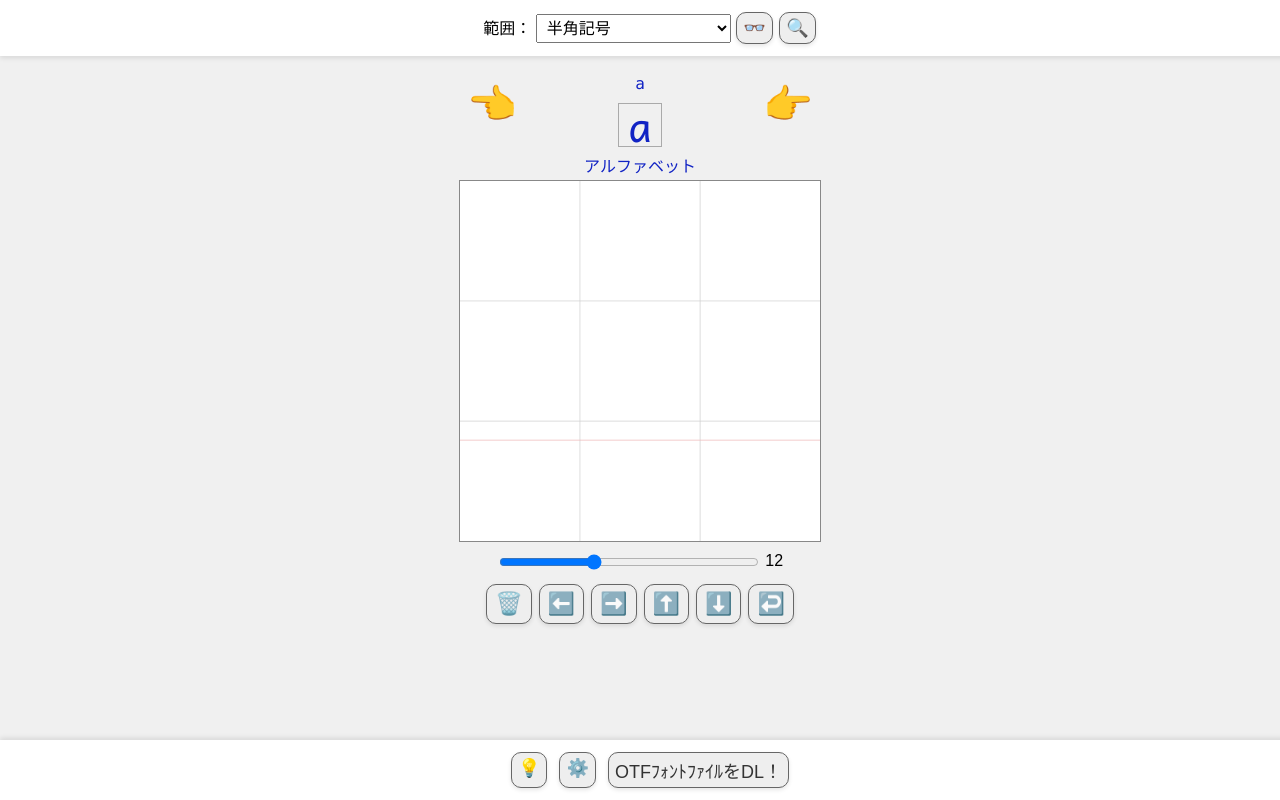
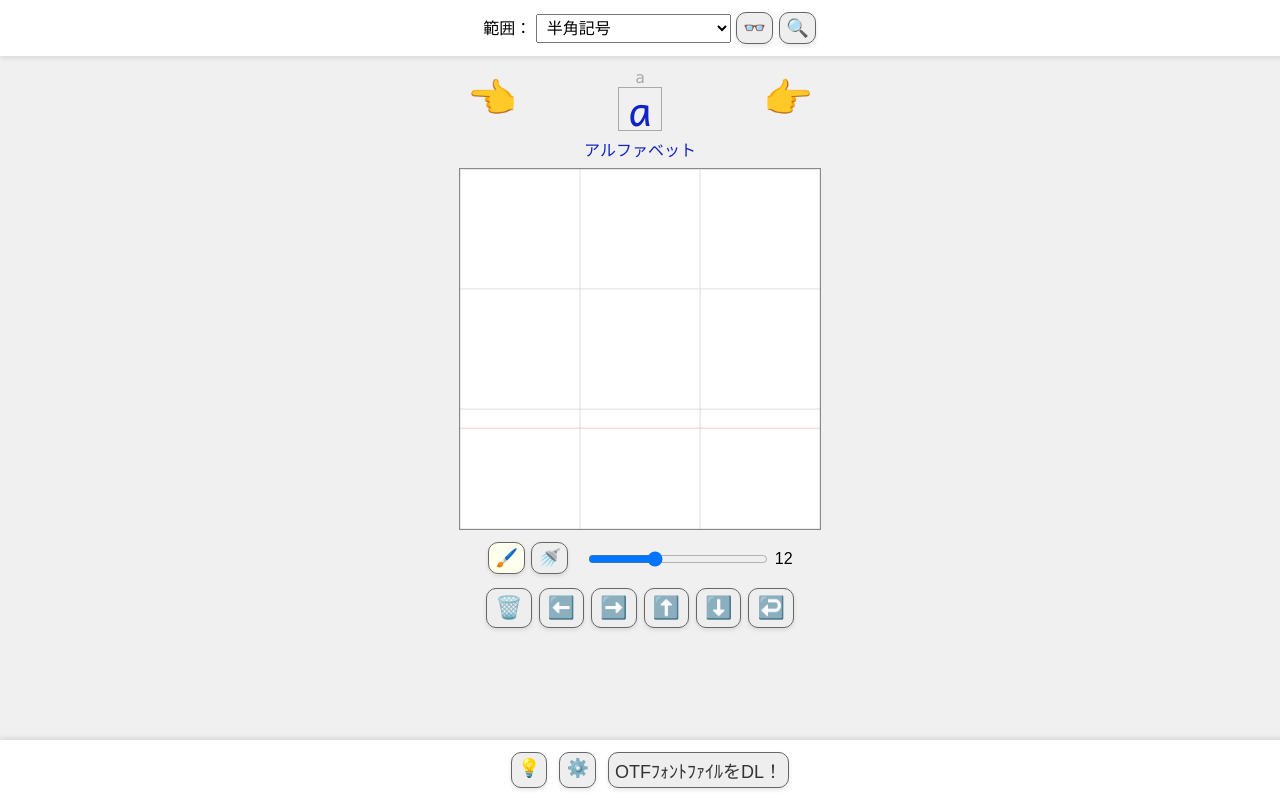
Before and after one commit to ButTaiwan/buttaiwan.github.io, a plain HTML site: page writemyfont/ja.html in a window 1280 px wide. Drawn offline with nearby package versions, Linux system fonts and the light colour scheme.

Commit message:
grid size & eraser

```diff
--- a/writemyfont/fontdrawer.js
+++ b/writemyfont/fontdrawer.js
@@ -124,36 +124,45 @@ async function initCanvas(canvas) {
 	canvas.addEventListener('touchstart', (e) => e.preventDefault(), { passive: false });
 	canvas.addEventListener('touchmove', (e) => e.preventDefault(), { passive: false });
 
+	var scale = await loadFromDB('scaleRate') || 100; // 縮放比例，預設為 100%
+	scale = parseInt(scale, 10) / 100; // 轉換為小數
+	//var scaleoff = (upm - scale * upm) / 2; // 縮放偏移量
+
 	// 繪製九宮格底圖
 	const gridCanvas = document.getElementById('gridCanvas');
 	const gridCtx = gridCanvas.getContext('2d');
-	const gridWidth = gridCanvas.width / 3;
-	const gridHeight = gridCanvas.height / 3;
+	gridCtx.clearRect(0, 0, gridCanvas.width, gridCanvas.height);
+
+	const emWidth = gridCanvas.width / scale;			// 字身框寬度
+	const emHeight = gridCanvas.height / scale;			// 字身框高度
+	const gridXOff = (gridCanvas.width - emWidth) / 2;	// X 軸偏移量
+	const gridYOff = (gridCanvas.height - emHeight) / 2;	// X 軸偏移量
+
+	//const gridWidth = Math.round(gridCanvas.width / scale / 3);		// 每格寬度
+	//const gridHeight = Math.round(gridCanvas.height / scale / 3);	// 每格高度
 
 	gridCtx.strokeStyle = '#cccccc';
 	gridCtx.lineWidth = 1;
 
-	// 繪製垂直線
-	for (let i = 1; i < 3; i++) {
+	// 繪製格線
+	for (let i = 0; i <= 3; i++) {
 		gridCtx.beginPath();
-		gridCtx.moveTo(i * gridWidth, 0);
-		gridCtx.lineTo(i * gridWidth, gridCanvas.height);
+		gridCtx.moveTo(gridXOff + emWidth * i / 3, gridYOff);
+		gridCtx.lineTo(gridXOff + emWidth * i / 3, gridYOff + emHeight);
 		gridCtx.stroke();
-	}
 
-	// 繪製水平線
-	for (let i = 1; i < 3; i++) {
 		gridCtx.beginPath();
-		gridCtx.moveTo(0, i * gridHeight);
-		gridCtx.lineTo(gridCanvas.width, i * gridHeight);
+		gridCtx.moveTo(gridXOff, gridYOff + emHeight * i / 3);
+		gridCtx.lineTo(gridXOff + emWidth, gridYOff + emHeight * i / 3);
 		gridCtx.stroke();
+
 	}
 
 	// 繪製基線
 	gridCtx.strokeStyle = '#eebbbb';	// 基線顏色
 	gridCtx.beginPath();
-	gridCtx.moveTo(0, gridCanvas.height*0.72);
-	gridCtx.lineTo(gridCanvas.width, gridCanvas.height*0.72);
+	gridCtx.moveTo(gridXOff, gridYOff + emHeight*0.72);
+	gridCtx.lineTo(gridXOff + emWidth, gridYOff + emHeight*0.72);
 	gridCtx.stroke();
 
 	// 載入筆寬設定
@@ -233,15 +242,6 @@ async function createFont(glyphs, gidMap, verts, ccmps) {
 $(document).ready(async function () {
 	const $listSelect = $('#listSelect');
 
-    // 初始化 IndexedDB
-    initDB().then(() => {
-        console.log('IndexedDB 起動完成');
-		initCanvas(canvas);	// 初始化九宮格底圖
-		$listSelect.change(); // 觸發一次 change 事件以載入第一個列表
-    }).catch((error) => {
-        console.error('IndexedDB 起動失敗', error);
-    });
-
     const $canvas = $('#drawingCanvas');
     const canvas = $canvas[0];
     const ctx = canvas.getContext('2d');
@@ -252,6 +252,15 @@ $(document).ready(async function () {
 	const $progressContainer = $('#progress-container');
     const $progressBar = $('#progress-bar');
     const $progressText = $('#progress-text');
+
+    // 初始化 IndexedDB
+    initDB().then(() => {
+        console.log('IndexedDB 起動完成');
+		initCanvas(canvas);	// 初始化九宮格底圖
+		$listSelect.change(); // 觸發一次 change 事件以載入第一個列表
+    }).catch((error) => {
+        console.error('IndexedDB 起動失敗', error);
+    });
 
 
 	let nowList = null;
@@ -361,17 +370,31 @@ $(document).ready(async function () {
         ctx.moveTo(x * ratio, y * ratio);
 	});
 
+	var eraseMode = false;
+
+	$('#penButton').on('click', function () {
+		$('#penButton').addClass('use');
+		$('#eraserButton').removeClass('use');
+		eraseMode = false;
+	});
+	$('#eraserButton').on('click', function () {
+		$('#eraserButton').addClass('use');
+		$('#penButton').removeClass('use');
+		eraseMode = true; // 切換到橡皮擦模式
+	});
+
     // 繪製中
 	$canvas.on('mousemove touchmove', function (event) {
         if (!isDrawing) return;
         const { x, y } = getCanvasCoordinates(event);
 
+		ctx.globalCompositeOperation = eraseMode ? "destination-out" : "source-over"; // 如果是橡皮擦模式，則使用 destination-out，否則使用 source-over
 		// 毛筆模式：動態調整線條粗細
 		ctx.lineWidth = lineWidth * 0.7 + Math.random() * lineWidth * 0.6; // 粗細隨機變化
 		ctx.lineJoin = 'round'; // 線條連接處為圓角
 		ctx.lineCap = 'round'; // 線條端點為圓角
         ctx.lineTo(x*ratio, y*ratio);
-        ctx.strokeStyle = 'black';
+		ctx.strokeStyle = 'black';
         ctx.stroke();
     });
 
@@ -614,6 +637,7 @@ $(document).ready(async function () {
 		var rate = parseInt($(this).val(), 10);
 		$('#scaleRateValue').text(rate + '%');
 		saveToDB('scaleRate', rate);
+		initCanvas(canvas);
 	});
 
 	// 顯示字表畫面
--- a/writemyfont/ja.html
+++ b/writemyfont/ja.html
@@ -6,7 +6,7 @@
     <title>フォントを書こう！ by 字嗨</title>
     <style>
         body {
-            margin: 64px 0 0 0;
+            margin: 58px 0 0 0;
             display: flex;
             flex-direction: column;
             align-items: center;
@@ -26,10 +26,10 @@
 
 		@font-face { font-family: LessonOne; src: url('LessonOne-Regular.woff'); font-weight: normal; font-style: normal; }
 
-		#demo-container { margin-bottom: 5px; width: 360px; position: relative; color: #1123c4; text-align: center; font-family: sans-serif; height: 6em; margin: 10px auto }
+		#demo-container { margin-bottom: 5px; width: 360px; position: relative; color: #1123c4; text-align: center; font-family: sans-serif; height: 5.6em; margin: 10px auto }
 		#demo-container span { display: block; line-height: 1.2; }
-		#glyphName { font-family: Consolas, monospace;}
-		#demo-container #charSeq { font-size: 2.6em; line-height: 1; margin: 10px auto; width: 1em; font-family: GenYoExt, LessonOne, sans-serif; border: 1px solid #aaa; }
+		#glyphName { font-family: Consolas, monospace; color: #aaa }
+		#demo-container #charSeq { font-size: 2.6em; line-height: 1; margin: 0 auto 10px auto; width: 1em; font-family: GenYoExt, LessonOne, sans-serif; border: 1px solid #aaa; }
 		#demo-container #charSeq.vert { writing-mode: vertical-rl; text-orientation: mixed; font-feature-settings: "vert" }
 		#prevButton { font-size: 2.5em; position: absolute; left: 0; top: 0; border: 0; background: transparent; box-shadow: none; }
 		#nextButton { font-size: 2.5em; position: absolute; right: 0; top: 0; border: 0; background: transparent; box-shadow: none }
@@ -52,7 +52,8 @@
         #drawingCanvas { position: absolute; top: 0; left: 0; z-index: 1 } /* 繪圖畫布在上方 */
 
 		#slider-container { text-align: center; margin: 10px 0 }
-		#lineWidthSlider { width: 260px; display: inline-block; vertical-align: middle; }
+		#slider-container .use { background-color: #ffe ;}
+		#lineWidthSlider { margin-left: 15px; width: 180px; display: inline-block; vertical-align: middle; }
 		#slider-container { font-family: sans-serif; }
 
         #button-container { display: flex; gap: 5px; justify-content: center }
@@ -106,6 +107,8 @@
     </div>
 
 	<div id="slider-container">
+		<span class="butt use" id="penButton">🖌️</span>
+		<span class="butt" id="eraserButton">🚿</span>
 		<input id="lineWidthSlider" type="range" min="2" max="30" value="12" />
 		<label for="lineWidthSlider"><span id="lineWidthValue">12</span></label>
 	</div>
@@ -137,7 +140,7 @@
 
 	<div id="hint-container" class="dialog">
 		<span id="closeHintButton" class="close">×</span>
-		<h2>ヒント Ver 0.21</h2>
+		<h2>ヒント Ver 0.25</h2>
 		<ul id="hintContent" class="dialog-body">
 			<li>このツールは「<a href="https://x.com/buttaiwan" target="_blank">@buttaiwan</a>」が作りました（半分くらいはAIに放り投げたがｗ）。</li>
 			<li>すべてのデータはブラウザに保存されるため、未完成のフォントは定期的にバックアップすることをおすすめします。</li>
@@ -164,7 +167,7 @@
 			<input id="fontNameCJK" type="text" placeholder="日本語フォント名を入力してください" />
 			<br />
 			<label for="scaleRateSlider">拡大率</label>
-			<input id="scaleRateSlider" type="range" min="50" max="150" value="100" />
+			<input id="scaleRateSlider" type="range" min="80" max="160" value="100" />
 			<span id="scaleRateValue">100%</span>
 			<span class="note">手書きの場合、枠をはみ出さないように書くと、どうしても文字がやや小さくなりがちですが、それを補正するための拡大率です。</span>
 			<br />
```
Also changed, not shown: writemyfont/index.html (+10 -7 lines).
